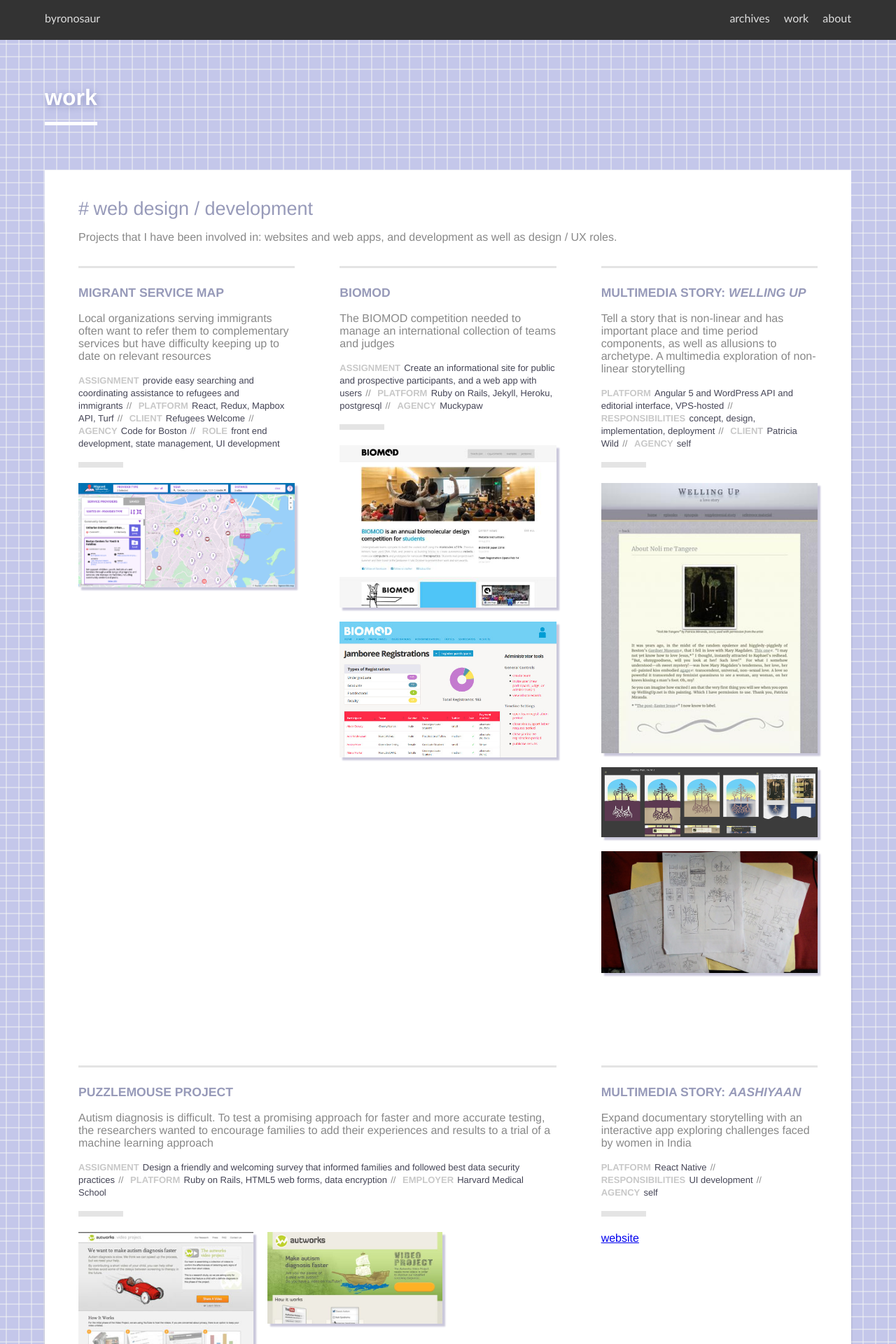
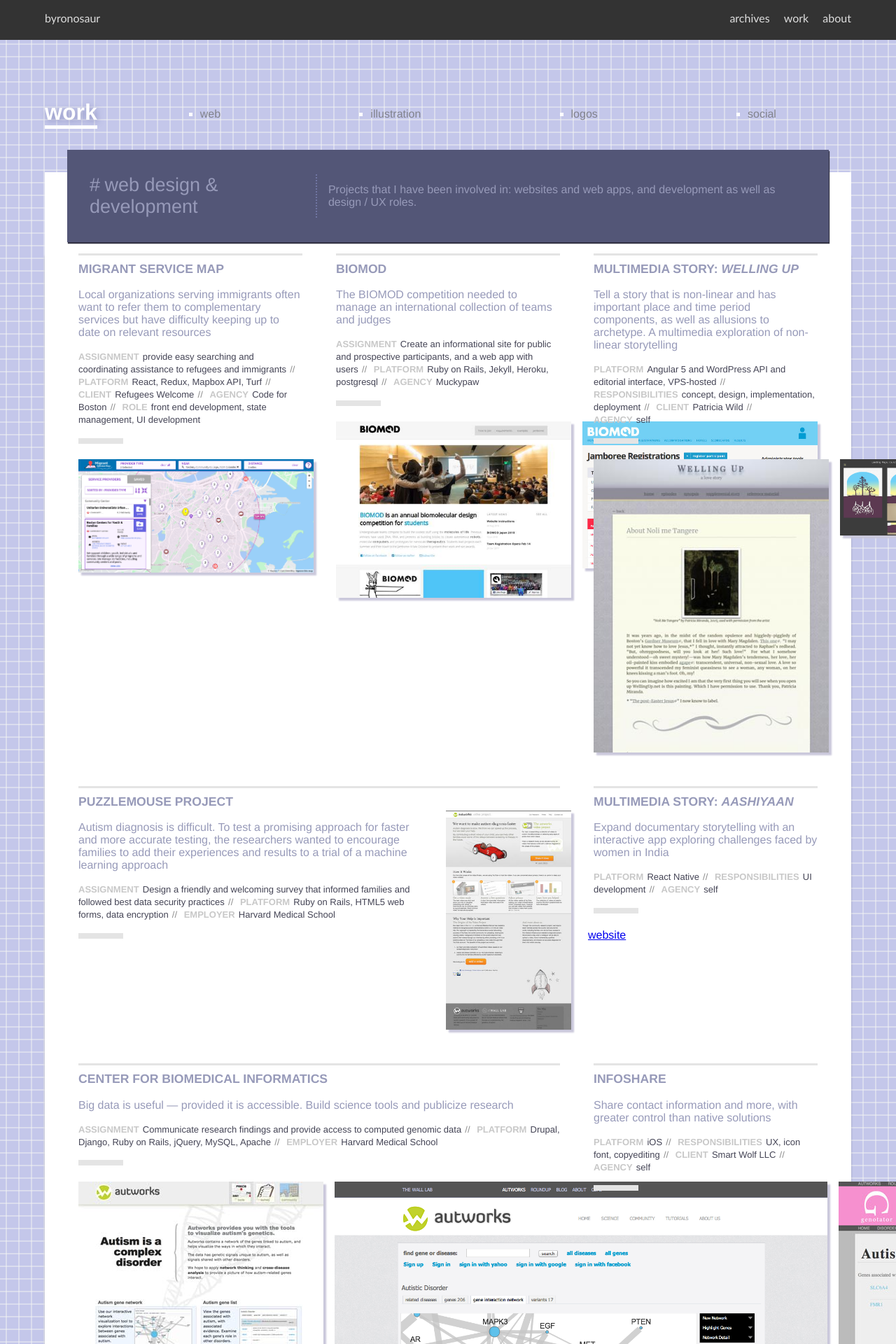
Before and after one commit to bhinebaugh/bhinebaugh.github.com, a Jekyll site: the page built from work.html, in a window 1280 px wide. Shown: the top 1920 px of the page at 70% size. Built offline with Jekyll 4.4.1, drawn with Linux system fonts in a browser that asks for light colours; some of the changed text lies outside the part shown.

Commit message:
rework portfolio layout

```diff
--- a/work.html
+++ b/work.html
@@ -14,16 +14,55 @@
         max-width: 1400px;
     }
 
-    .social-links {
+    #toc {
+        color: white;
+        display: flex;
+        flex: 1 0 auto;
+        justify-content: space-around;
+        list-style: square;
+    }
+    #toc li {
+        list-style: square;
+        color: white;
+    }
+    #toc a {
+        color: #81828c;
+        text-decoration: none;
+    }
+
+    #social-links {
         display: flex;
         flex-direction: row;
         justify-content: space-around;
-        margin-bottom: 0;
+        margin: 0;
+        padding: 0;
         list-style: none;
     }
-    .social-links img {
+    #social-links li {
+        padding: 15px 0;
+        flex: 1 1 auto;
+        text-align: center;
+        border-right: solid 1px #bfbfd5;
+    }
+    #social-links li:last-child {
+        border-width: 0;
+    }
+    #social-links li:hover {
+        background: linear-gradient(to top, #fff, #fff0);
+    }
+    #social-links img {
         height: 26px;
         width: 26px;
+    }
+    .images-flex {
+        display: flex;
+        flex-direction: row;
+        flex-wrap: wrap;
+        align-items: center;
+        justify-content: center;
+    }
+    .images-flex > div {
+        margin-bottom: 1rem;
     }
     .images {
         align-items: flex-start;
@@ -48,18 +87,60 @@
         background: #e4e4e4;
     }
     .intro {
-        color: #888;
+        color: #979ab9;
     }
-    .color-bg {
+    .needs-bg {
         background-color: #04a0c3;
         border-radius: 4px;
-        padding: 20px;
+        padding: 1.8rem;
     }
+    .images-flex img { margin: 0; }
+    .grid.illustration > div {
+        overflow: hidden;
+        transition: 1s all ease;
+    }
+    .grid.illustration > div:hover {
+        overflow: inherit;
+        z-index: 100;
+    }
+    .grid.illustration img {
+        width: auto;
+    }
+    section > header {
+        background: #535677;
+        margin: -2rem 2rem 1rem;
+        padding: 2rem;
+        box-shadow: 1px 2px 1px;
+    }
+    .web .images {
+        flex-direction: row;
+        margin: 0 -0.5rem;
+    }
+    .web .images img {
+        margin: 0 0.5rem;
+    }
+    /* illustrations
+    */
+    .images-flex .fish { flex: 0 1 auto }
+    .images-flex .olympic { flex: 0 1 auto }
+    .images-flex .gnome { flex: 0 1 172px }
+    .images-flex .mouse-hms { flex: 0 1 320px }
+    .images-flex .videophone { flex: 0 1 300px }
+    .images-flex .mice-vid { flex: 0 1 465px }
+    .images-flex .tv { flex: 0 1 auto }
+    .images-flex .wash { flex: 0 1 250px }
+    .images-flex .rocket { flex: 0 1 auto }
+    .images-flex .racecar { flex: 0 1 auto }
+    .images-flex .penguin { flex: 0 1 auto }
+    .images-flex .wolf { flex: 0 1 auto }
+    .images-flex .derrick { flex: 0 1 auto }
+    .images-flex .mice-science { flex: 0 1 350px }
+
     @supports (display: grid) {
 
         .grid {
             display: grid;
-            grid-gap: 4rem;
+            grid-gap: 3rem;
             grid-auto-flow: dense;
         }
         .grid img {
@@ -79,9 +160,19 @@
         .cbmi {
             grid-column: span 2;
         }
-        .illustration {
+        .puzzlemouse { display: flex; align-items: start; }
+        .puzzlemouse header  { flex: 1 1 auto; }
+        .puzzlemouse .images { flex: 1 1 80%; margin-left: 1rem; }
+        .grid.illustration {
             grid-template-columns: repeat(12, 1fr);
             grid-auto-rows: 100px;
+        }
+        .images-flex.illustration {
+            justify-content: space-evenly;
+        }
+        .illustration img {
+            flex: 0 1 500px;
+            width: auto;
         }
         section img {
             width: 100%;
@@ -147,29 +238,38 @@
     }
     article {
         border-top: 3px solid #e4e4e4;
-        margin: 1rem 0;
-        padding: 1rem 0;
     }
     article header {
         margin: 0 0 1rem;
         position: relative;
     }
 
+    section > header {
+        display: flex;
+        justify-content: start;
+        align-items: center;
+    }
     h1, h2 { font-family: "Helvetica Neue", Helvetica, sans-serif }
     h1 {
         border-bottom: 5px solid white;
+        text-shadow: 2px 3px 10px #8b8fbf;
+    }
+
+    .wrap > header {
+        display: flex;
+        align-items: center;
+        justify-content: flex-start;
         color: #fff;
-        display: inline-block;
         margin: 4rem auto 2rem;
         padding-bottom: 0.5em;
-        text-shadow: 2px 3px 10px #8b8fbf;
     }
     h2 {
         color: #979ab9;
         font-size: 27px;
         font-weight: 300;
-        margin: 0;
-        padding: 2.5rem 3rem 0;
+        margin: 0 1rem 0 0;
+        padding: 0 1rem 0 0;
+        border-right: dotted 2px #7075a2;
     }
     h2::before {
         content: '#';
@@ -208,27 +308,25 @@
         color: #445;
     }
     footer {
-        background: #e7e7f6;
-        padding: 1rem;
-    }
-    footer ul { list-style: none; }
-    footer li {
-        display: inline-block;
-        padding: 5px;
-    }
-    footer img {
-        height: 26px;
-        width: 26px;
+        background: linear-gradient(to bottom, #e0e0f4, #eaeaf9, #e8e8f0);
+        box-shadow: 0px 1px 6px #7f7fa2;
+        padding: 1rem 0 0;
     }
 ---
 
+<header>
     <h1>work</h1>
+    <ul id="toc">
+        <li class="category"><a href="#web-dev">web</a></li>
+        <li class="category"><a href="#illustration">illustration</a></li>
+        <li class="category"><a href="#logos">logos</a></li>
+        <li class="category"><a href="#social-links">social</a></li>
+    </ul>
+</header>
 
-
-<section>
-<h2>web design / development</h2>
-<div class="">
+<section id="web-dev">
     <header class="wide">
+        <h2>web design &amp; development</h2>
         <p class="intro">Projects that I have been involved in: websites and web apps, and development as well as design / UX roles.</p>
     </header>
     <div class="grid web">
@@ -271,10 +369,8 @@
                     <dt>platform</dt><dd>Ruby on Rails, HTML5 web forms, data encryption</dd>
                     <dt>employer</dt><dd>Harvard Medical School</dd>
                 </header>
-                <div class="images wide">
+                <div class="images">
                     <img style="grid-row: span 2;" src="/assets/images/work/sites/autworks-avp.jpg" />
-                    <img src="/assets/images/work/sites/AVP-splash-mockup.jpg" />
-                    <img src="/assets/images/work/sites/AVP-CTA-mockup.jpg" />
                 </div>
             </article>
             <article class="cbmi">
@@ -287,13 +383,10 @@
                     <dt>platform</dt><dd>Drupal, Django, Ruby on Rails, jQuery, MySQL, Apache</dd>
                     <dt>employer</dt><dd>Harvard Medical School</dd>
                 </header>
-                <div class="images wide">
-                    <img src="/assets/images/work/sites/lab-sitemap.png" />
+                <div class="images">
+                    <img src="/assets/images/work/sites/autwork-helix-bg.jpg" />
                     <img src="/assets/images/work/sites/autworks-network.png" />
                     <img src="/assets/images/work/sites/genotator-abstract.jpg" />
-                    <img src="/assets/images/work/sites/autwork-helix-bg.jpg" />
-                    <img src="/assets/images/work/sites/autworks-mockup-treebg.jpg" />
-                    <img src="/assets/images/work/sites/autworks-landing-mockup.png" />
                 </div>
             </article>
             <article>
@@ -310,7 +403,6 @@
                 <div class="images">
                     <img src="/assets/images/work/sites/wellingup-post-screenshot.jpg" style="flex: 3 1 172px" />
                     <img src="/assets/images/work/sites/wellingup-mockups.jpg" />
-                    <img src="/assets/images/work/sites/wellingup-concept-sketches.jpg" />
                 </div>
             </article>
             <article>
@@ -339,9 +431,6 @@
                     <dt>agency</dt><dd>self</dd>
                 </header>
                 <div class="images">
-                    <img src="/assets/images/work/sites/wellingup-post-screenshot.jpg" style="flex: 3 1 172px" />
-                    <img src="/assets/images/work/sites/wellingup-mockups.jpg" />
-                    <img src="/assets/images/work/sites/wellingup-concept-sketches.jpg" />
                 </div>
             </article>
 
@@ -357,10 +446,8 @@
                     <dt>platform</dt><dd>Jekyll and Hugo static site generators</dd>
                     <dt>agency</dt><dd>Muckypaw LLC</dd>
                 </header>
-                <div class="images wide">
+                <div class="images">
                     <img src="/assets/images/work/sites/mp-bionano.png" />
-                    <img src="/assets/images/work/sites/mp-cmp.png" />
-                    <img src="/assets/images/work/sites/mp-mpp.png" />
                     <img class="tall" src="/assets/images/work/sites/mp-cmp-mobile.jpg" />
                     <img src="/assets/images/work/sites/mp-popupcad.jpg" />
                 </div>
@@ -385,65 +472,83 @@
     </div>
 </section>
 
-<section>
+<section id="illustration">
+    <header>
         <h2>illustration</h2>
-<div class="intro">Illustrations I've done, mostly for web</div>
-    <div class="grid illustration">
+        <div class="intro">images created for various web projects</div>
+    </header>
+    <div class="images-flex illustration">
+        <img class="mice-science" src="/assets/images/work/illustration/science-mouse.jpg" />
+        <img class="olympic" src="/assets/images/work/illustration/olympic-biohazard.png" />
+        <img class="gnome" src="/assets/images/work/illustration/omics-gnome.jpg" />
         <img class="fish" src="/assets/images/work/illustration/business-fish.jpg" />
-        <img class="olympic" src="/assets/images/work/illustration/olympic-biohazard.png" />
+        <img class="rocket" src="/assets/images/work/illustration/rocket2.png" />
+        <img class="videophone" src="/assets/images/work/illustration/videophone.jpg" />
+        <img class="wash" src="/assets/images/work/illustration/bundled-wash.jpg" />
         <img class="mouse-hms" src="/assets/images/work/illustration/puzzlemouse_hms.jpg" />
-        <img class="videophone" src="/assets/images/work/illustration/videophone.jpg" />
-        <img class="gnome" src="/assets/images/work/illustration/omics-gnome.jpg" />
+        <img class="derrick" src="/assets/images/work/illustration/derrick.png" />
+        <img class="mice-vid" src="/assets/images/work/illustration/video-mouse.jpg" />
         <img class="racecar" src="/assets/images/work/illustration/racecar2.png" />
-        <img class="wash" src="/assets/images/work/illustration/bundled-wash.jpg" />
-        <img class="rocket" src="/assets/images/work/illustration/rocket2.png" />
-        <img class="tv" src="/assets/images/work/illustration/tv_thumb.jpg" />
-        <img class="wolf" src="/assets/images/work/illustration/gwolf.jpg" />
-        <img class="derrick" src="/assets/images/work/illustration/derrick.png" />
         <img class="penguin" src="/assets/images/work/illustration/penguin-aw.png" />
-        <img class="mice-vid" src="/assets/images/work/illustration/video-mouse.jpg" />
-        <img class="mice-science" src="/assets/images/work/illustration/science-mouse.jpg" />
     </div>
 </section>
 
+<!-- <section id="illustration">
+    <header>
+        <h2>illustration CSS GRID</h2>
+        <div class="intro">Illustrations I've done, mostly for web</div>
+    </header>
+    <div class="grid illustration">
+        <div class="fish"><img src="/assets/images/work/illustration/business-fish.jpg" /></div>
+        <div class="olympic"><img src="/assets/images/work/illustration/olympic-biohazard.png" /></div>
+        <div class="mouse-hms"><img src="/assets/images/work/illustration/puzzlemouse_hms.jpg" /></div>
+        <div class="videophone"><img src="/assets/images/work/illustration/videophone.jpg" /></div>
+        <div class="gnome"><img src="/assets/images/work/illustration/omics-gnome.jpg" /></div>
+        <div class="racecar"><img src="/assets/images/work/illustration/racecar2.png" /></div>
+        <div class="wash"><img src="/assets/images/work/illustration/bundled-wash.jpg" /></div>
+        <div class="rocket"><img src="/assets/images/work/illustration/rocket2.png" /></div>
+        <div class="tv"><img src="/assets/images/work/illustration/tv_thumb.jpg" /></div>
+        <div class="wolf"><img src="/assets/images/work/illustration/gwolf.jpg" /></div>
+        <div class="derrick"><img src="/assets/images/work/illustration/derrick.png" /></div>
+        <div class="penguin"><img src="/assets/images/work/illustration/penguin-aw.png" /></div>
+        <div class="mice-vid"><img src="/assets/images/work/illustration/video-mouse.jpg" /></div>
+        <div class="mice-science"><img src="/assets/images/work/illustration/science-mouse.jpg" /></div>
+    </div>
+</section> -->
+
 <section id="logos">
+    <header>
         <h2>logos</h2>
-        <div class="grid logogrid">
         <div class="intro">Logo design for organizations, groups, nonprofits, causes</div>
-            <div class="image-pair">
-                <div class="color-bg">
+    </header>
+    <div class="images-flex">
+        <div class="needs-bg" style="flex: 0 1 350px" >
             <img src="/assets/images/work/logos/350mass.png" />
         </div>
-
-                <div class="image-stack">
+        <div class="image-stack" style="flex: 0 1 450px" >
             <img src="/assets/images/work/logos/biosys-blue.svg" />
             <img src="/assets/images/work/logos/biosys-orange.svg" />
         </div>
+        <div style="flex: 0 1 200px">
+            <img src="/assets/images/work/logos/infoshare-logo-simplified.jpg" />
+        </div>
+        <div class="bg-color" style="flex: 0 1 600px" >
+            <img src="/assets/images/work/logos/PoP.svg" />
         </div>
 
-            <div class="image-pair">
-                <div class="image-stack" style="flex: 2 1 40%">
+        <!-- <div class="image-stack" style="flex: 2 1 40%">
             <img src="/assets/images/work/logos/autworks.jpg" />
             <div class="image-pair">
                 <img src="/assets/images/work/logos/autworks-alt.png" />
                 <img src="/assets/images/work/logos/AVP-logo.png" />
             </div>
-                </div>
-                <div class="image-stack" style="flex: 1 4 60%">
-                    <div class="image-pair">
-                        <img class="color-bg" src="/assets/images/work/logos/mpp-white-logo.png" />
-                        <img src="/assets/images/work/logos/infoshare-logo-simplified.jpg" />
-                    </div>
-                    <img src="/assets/images/work/logos/PoP.svg" />
-                </div>
-            </div>
+        </div> -->
     </div>
 </section>
 
 
 <footer>
-    <h3>Links</h3>
-    <ul class="social-links">
+    <ul id="social-links">
         <li><a href="https://github.com/bhinebaugh"><img src="/assets/icons/github.svg"/></a></li>
         <li><a href="https://codepen.io/byronosaurus"><img src="/assets/icons/codepen.svg"/></a></li>
         <li><a href="https://linkedin.com/in/byron-hinebaugh"><img src="/assets/icons/linkedin.svg"/></a></li>
```
Also changed, not shown: assets/icons/codepen.svg, assets/icons/github.svg, assets/icons/instagram.svg, assets/icons/linkedin.svg, assets/icons/twitter.svg. Lines whose indentation alone changed are shown as unchanged.
